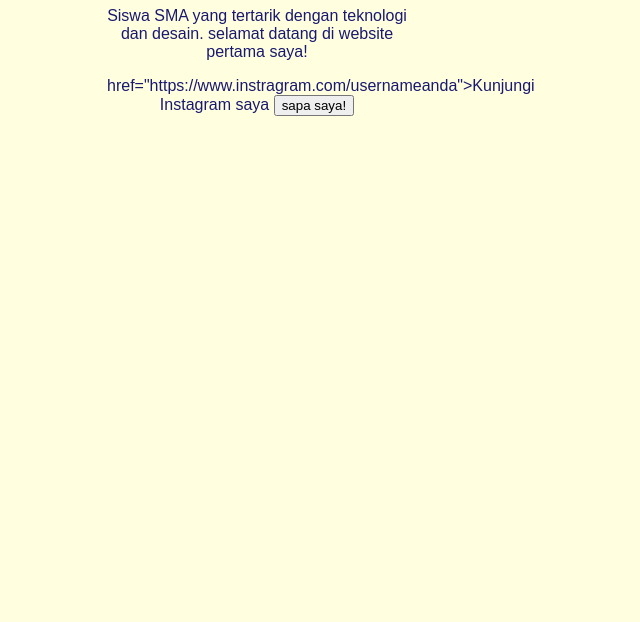
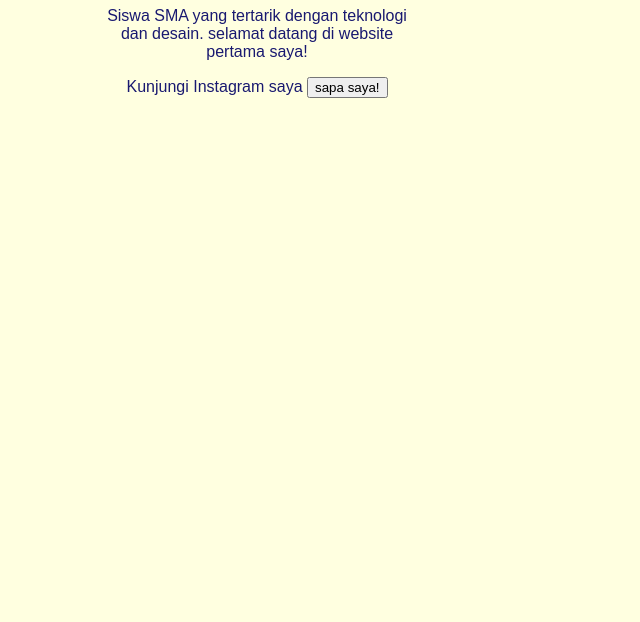
Before and after one commit to zhyrnais-cby/list_bebanku, a plain HTML site: page index.html in a window 1280 px wide. Shown: the part 178-800 px from the top of the page, without its empty margins (383-1023 px from the left). Drawn offline with Linux system fonts and the light colour scheme; a script that the page names is missing.

Commit message:
Update index.html

```diff
--- a/index.html
+++ b/index.html
@@ -1,7 +1,7 @@
 <!DOCTYPE html>
 <html>
   <head>
-    <title>profil saya - [siti aisyatur rodhiyah]</title>
+    <title>profil saya - siti aisyatur rodhiyah</title>
     <link rel="stylesheet" href="style.css">
   </head>
   <body>
@@ -10,7 +10,7 @@
     <h1>siti aisyatur rodhiyah</h1>
     <p>Siswa SMA yang tertarik dengan teknologi dan desain. selamat datang di website pertama saya!</p>
     <a>
-    href="https://www.instragram.com/usernameanda">Kunjungi Instagram saya</a>
+    Kunjungi Instagram saya</a>
       <button id="sapa button">sapa saya!</button>
     </div>
     <script src="script.js"></script>
```
